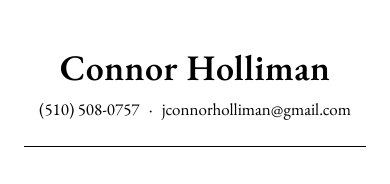
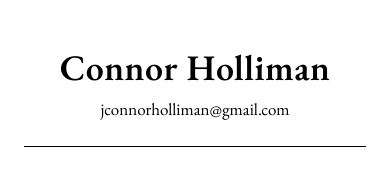
Before and after one commit to gossipgirlonchain/ch, a plain HTML site: page index.html in a window 390 px wide. Shown: the top 184 px of the page. Drawn offline with nearby package versions, Linux system fonts and the light colour scheme.

Commit message:
Remove phone number from contact header

```diff
--- a/index.html
+++ b/index.html
@@ -20,8 +20,6 @@
     <header class="masthead">
       <h1>Connor Holliman</h1>
       <p class="contact">
-        <a href="tel:+15105080757">(510) 508-0757</a>
-        <span class="sep">·</span>
         <a href="mailto:jconnorholliman@gmail.com">jconnorholliman@gmail.com</a>
       </p>
     </header>
```
